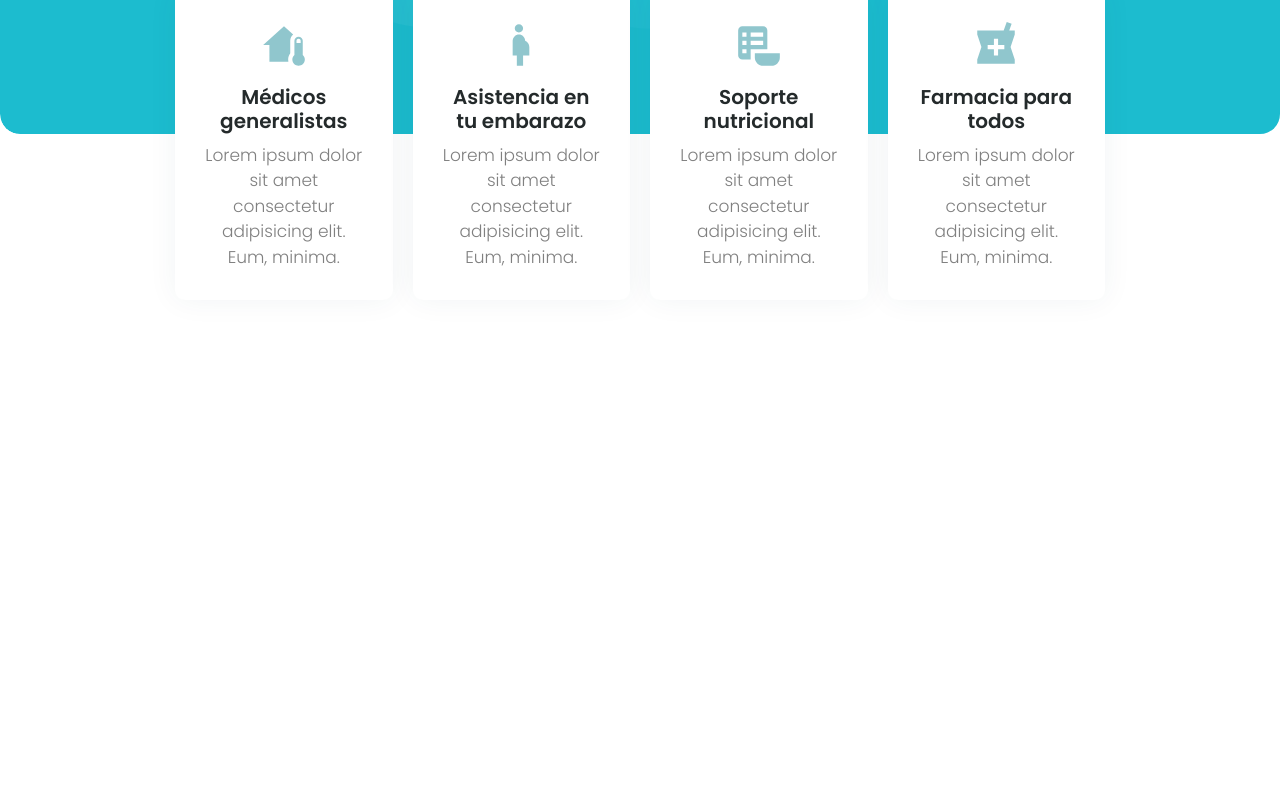
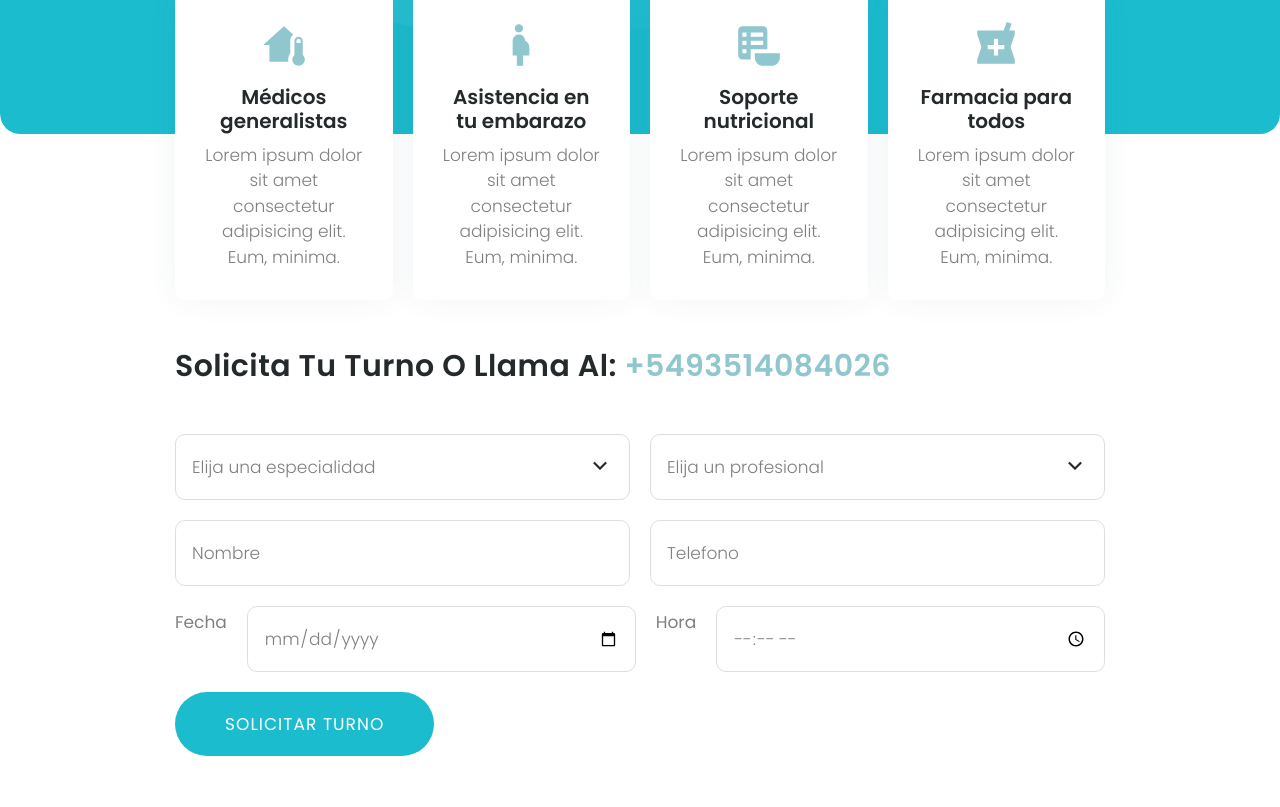
Before and after one commit to matiaslascano/centromedico, a plain HTML site: page index.html in a window 1280 px wide. Shown: the part 1116-1923 px from the top of the page. Drawn offline with nearby package versions, Linux system fonts and the light colour scheme.

Commit message:
appoitments ready

```diff
--- a/index.html
+++ b/index.html
@@ -335,6 +335,59 @@
         </div>
       </div>
     </section>
+    <section class="appointment section">
+      <div class="container mx-auto">
+        <h2
+          class="appointment__title h2 mb-5 lg:mb-[50px] text-center lg:text-left"
+        >
+          Solicita tu turno o llama al:
+          <span class="text-accent-tertiary">+5493514084026</span>
+        </h2>
+        <form class="appointment__form flex flex-col gap-y-5">
+          <div class="flex flex-col lg:flex-row gap-5">
+            <div class="select relative flex items-center">
+              <div class="absolute right-4">
+                <i class="ri-arrow-down-s-line text-[26px] text-primary"></i>
+              </div>
+              <select
+                class="appearance-none outline-none h-full w-full bg-transparent px-4"
+              >
+                <option value="1">Elija una especialidad</option>
+                <option value="2">Clinica general</option>
+                <option value="3">Pediatria</option>
+                <option value="4">Cardiologia</option>
+              </select>
+            </div>
+            <div class="select relative flex items-center">
+              <div class="absolute right-4">
+                <i class="ri-arrow-down-s-line text-[26px] text-primary"></i>
+              </div>
+              <select
+                class="appearance-none outline-none h-full w-full bg-transparent px-4"
+              >
+                <option value="1">Elija un profesional</option>
+                <option value="2">Doctor Jane Doe</option>
+                <option value="3">Doctor Jhon Doe</option>
+                <option value="4">Doctor Bill Smith</option>
+              </select>
+            </div>
+          </div>
+          <div class="flex flex-col lg:flex-row gap-5">
+            <input type="text" class="input" placeholder="Nombre" />
+            <input type="text" class="input" placeholder="Telefono" />
+          </div>
+          <div class="flex flex-col lg:flex-row gap-5">
+            <label>Fecha</label>
+            <input class="input" type="date" placeholder="Fecha" />
+            <label>Hora</label>
+            <input class="input" type="time" />
+          </div>
+          <button class="btn btn-lg btn-accent self-start" type="submit">
+            Solicitar turno
+          </button>
+        </form>
+      </div>
+    </section>
 
     <div class="h-[4000px]"></div>
 
```
Also changed, not shown: dist/output.css.
